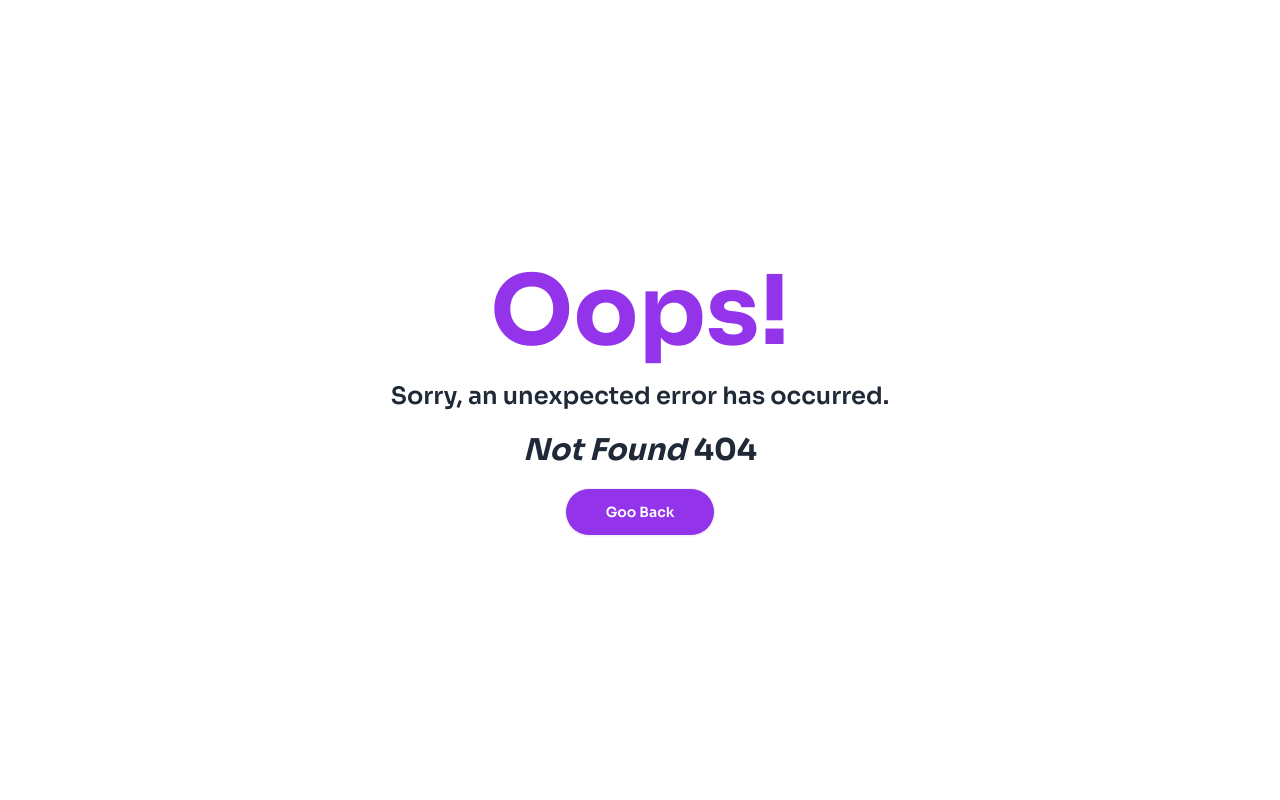
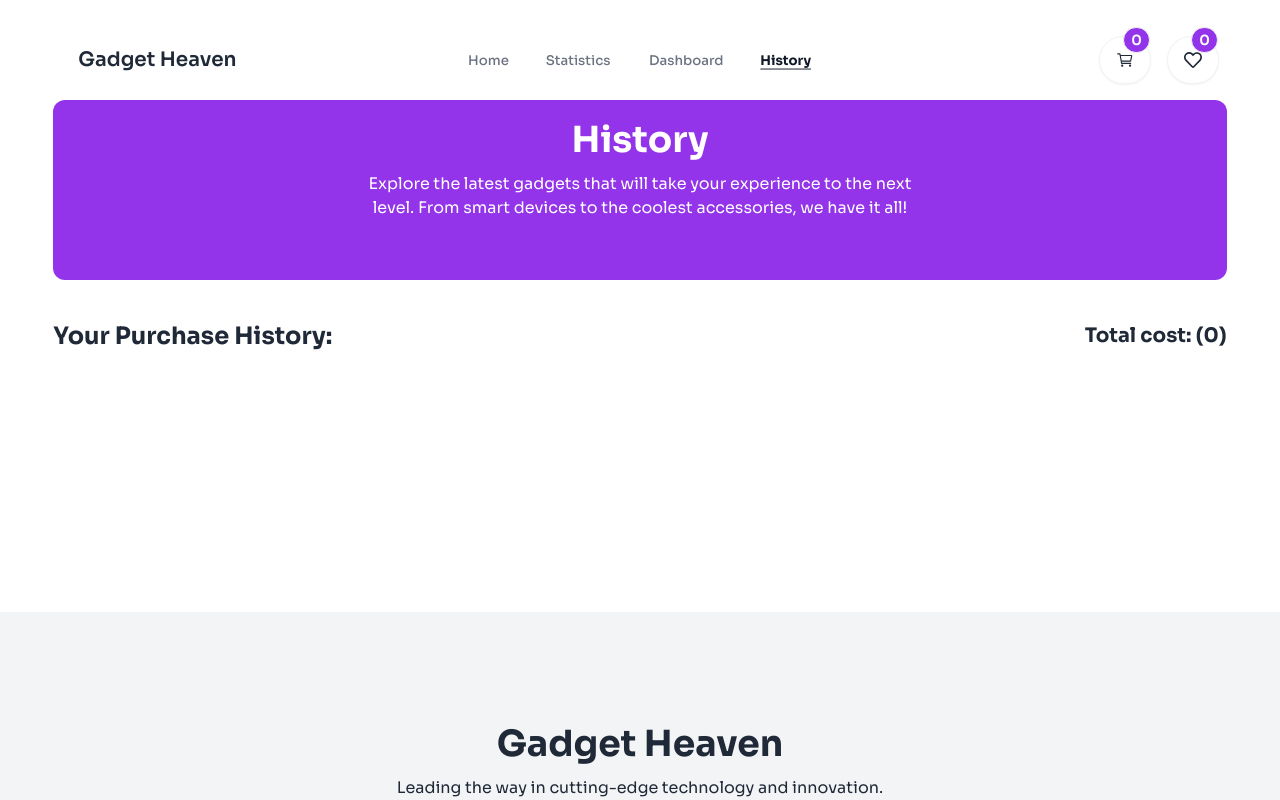
Before and after one commit to programming-hero-web-course-4/b10a8-gadget-heaven-muhammadranju, a React (Vite) app: page /history in a window 1280 px wide. Before the commit this address had no page. Shown: the top 800 px of the page. Built offline with nearby package versions, Linux system fonts and the light colour scheme.

Commit message:
feat: implemented purchase history and UI improvements

```diff
--- a/src/components/Carts/Carts.jsx
+++ b/src/components/Carts/Carts.jsx
@@ -11,7 +11,7 @@ const msgInfo = {
   pauseOnHover: true,
   draggable: true,
 };
-const Cart = ({ cart }) => {
+const Cart = ({ cart, isRemove = false }) => {
   const { cartArray, setCartArray } = useContext(ProductContext);
 
   const handelCartRemove = (id) => {
@@ -27,14 +27,14 @@ const Cart = ({ cart }) => {
   return (
     <div className="flex justify-between gap-5 bg-gray-100 p-5 mt-10 rounded-xl">
       <div className="flex gap-5">
-        <div className="w-52 h-28 ">
+        <div className="w-52 h-52 ">
           <img
             src={cart?.product_image}
             className="bg-gray-400 rounded-xl w-full h-full object-cover"
             alt=""
           />
         </div>
-        <div className="space-y-5">
+        <div className="space-y-3 flex justify-center flex-col">
           <h1 className="font-bold text-2xl">{cart?.product_title}</h1>
           <p>{cart?.description}</p>
           <span className="font-bold text-lg mt-5">
@@ -45,7 +45,7 @@ const Cart = ({ cart }) => {
 
       <button
         onClick={() => handelCartRemove(cart.product_id)}
-        className="cursor-pointer "
+        className={`cursor-pointer ${isRemove ? "hidden" : ""}`}
       >
         <FaDeleteLeft className="text-3xl text-red-500 mx-10  " />
       </button>
--- a/src/layout/Header/Header.jsx
+++ b/src/layout/Header/Header.jsx
@@ -8,7 +8,7 @@ const menuItems = [
   { name: "Home", url: "/" },
   { name: "Statistics", url: "/statistics" },
   { name: "Dashboard", url: "/dashboard" },
-  // { name: "Wishlist", url: "/wishlist" },
+  { name: "History", url: "/history" },
 ];
 
 const Header = () => {
--- a/src/layout/Header/Navbar.jsx
+++ b/src/layout/Header/Navbar.jsx
@@ -10,7 +10,7 @@ const menuItems = [
   { name: "Home", url: "/" },
   { name: "Statistics", url: "/statistics" },
   { name: "Dashboard", url: "/dashboard" },
-  //   { name: "Wishlist", url: "/wishlist" },
+  { name: "History", url: "/history" },
 ];
 
 const Navbar = () => {
--- a/src/layout/Root/MainRoot.jsx
+++ b/src/layout/Root/MainRoot.jsx
@@ -16,6 +16,7 @@ const MainRoot = () => {
 
   const [cartArray, setCartArray] = useState([]);
   const [wishlistArray, setWishlistArray] = useState([]);
+  const [historyArray, setHistoryArray] = useState([]);
 
   const handelAddToCart = (cartItem) => {
     setCartArray((prev) => [...prev, cartItem]);
@@ -55,6 +56,8 @@ const MainRoot = () => {
             cartArray,
             wishlistArray,
             setCartArray,
+            historyArray,
+            setHistoryArray,
           }}
         >
           <div className="min-h-[calc(100vh-288px)]">
--- a/src/pages/Dashboard/Dashboard.jsx
+++ b/src/pages/Dashboard/Dashboard.jsx
@@ -6,6 +6,7 @@ import { HiAdjustmentsVertical } from "react-icons/hi2";
 import WishlistCompo from "../../components/Carts/WishlistCompo";
 import { ProductContext } from "../../layout/Root/MainRoot";
 import { toast } from "react-toastify";
+import { useNavigate } from "react-router-dom";
 
 const msgInfo = {
   position: "top-center",
@@ -20,8 +21,15 @@ const Dashboard = () => {
   const [isCart, setIsCart] = useState(true);
   const [sortPrice, setSortPrice] = useState([]);
   const [totalPurchasePrice, setTotalPurchasePrice] = useState(0);
-  const { cartArray, wishlistArray, handelAddToCart, setCartArray } =
-    useContext(ProductContext);
+  const {
+    cartArray,
+    wishlistArray,
+    handelAddToCart,
+    setCartArray,
+    setHistoryArray,
+  } = useContext(ProductContext);
+
+  const navigate = useNavigate();
 
   const handelCartBtn = () => {
     setIsCart(true);
@@ -45,13 +53,16 @@ const Dashboard = () => {
     setCartArray([]);
     toast.success("Successfully Purchase your items ", msgInfo);
     document.getElementById("purchaseModel").showModal();
+    setHistoryArray((prev) => [...prev, ...cartArray]);
 
     setTotalPurchasePrice((prev) => prev + totalPrice);
   };
+
   useEffect(() => {
     document.title = "Dashboard | GadgetHeaven ";
   }, []);
   console.log(totalPrice);
+
   return (
     <div>
       <Header />
@@ -139,7 +150,10 @@ const Dashboard = () => {
             Total cost: ${totalPurchasePrice}.00
           </span>
           <form method="dialog" className="mt-5">
-            <button className="btn  rounded-full font-bold w-full">
+            <button
+              onClick={() => navigate("/")}
+              className="btn  rounded-full font-bold w-full"
+            >
               Close
             </button>
           </form>
--- /dev/null
+++ b/src/pages/History/History.jsx
@@ -0,0 +1,46 @@
+import { useContext, useEffect } from "react";
+import Heading from "../../components/Heading/Heading";
+import Header from "../../layout/Header/Header";
+import { ProductContext } from "../../layout/Root/MainRoot";
+import Carts from "../../components/Carts/Carts";
+import { HiAdjustmentsVertical } from "react-icons/hi2";
+
+const History = () => {
+  const { historyArray } = useContext(ProductContext);
+
+  console.log(historyArray);
+  useEffect(() => {
+    document.title = "History | GadgetHeaven ";
+  }, []);
+  return (
+    <>
+      <div>
+        <Header />
+        <div className="bg-purple-600 text-white py-5  rounded-xl">
+          <Heading
+            title={"History"}
+            p={
+              "Explore the latest gadgets that will take your experience to the next level. From smart devices to the coolest accessories, we have it all!"
+            }
+          />
+        </div>
+
+        <div className="flex justify-between items-center mt-10 ">
+          <h3 className="font-bold text-2xl">Your Purchase History:</h3>
+
+          <div className="space-x-3">
+            <span className="font-bold text-xl">
+              Total cost: ({historyArray.length})
+            </span>
+          </div>
+        </div>
+
+        {historyArray.map((cart) => (
+          <Carts cart={cart} key={cart.product_id} isRemove={true} />
+        ))}
+      </div>
+    </>
+  );
+};
+
+export default History;
--- a/src/pages/Product/Product.jsx
+++ b/src/pages/Product/Product.jsx
@@ -1,5 +1,5 @@
 /* eslint-disable react-hooks/rules-of-hooks */
-import { useContext, useEffect } from "react";
+import { useContext, useEffect, useState } from "react";
 import { useParams } from "react-router-dom";
 import { ProductContext } from "../../layout/Root/MainRoot";
 import Header from "../../layout/Header/Header";
@@ -12,6 +12,7 @@ import { FaRegHeart } from "react-icons/fa";
 const Product = () => {
   const { products, handelWishlist, handelAddToCart } =
     useContext(ProductContext);
+  const [isAdded, setIsAdded] = useState(false);
 
   const { productId } = useParams();
 
@@ -30,6 +31,12 @@ const Product = () => {
     availability,
     rating,
   } = findProduct;
+
+  const handelWishlistBtn = (findProduct) => {
+    handelWishlist(findProduct);
+    setIsAdded(true);
+    console.log("add");
+  };
 
   useEffect(() => {
     document.title = `${product_title} | GadgetHeaven`;
@@ -106,7 +113,8 @@ const Product = () => {
               Add to Cart <IoCartOutline className="text-xl" />
             </button>
             <button
-              onClick={() => handelWishlist(findProduct)}
+              onClick={() => handelWishlistBtn(findProduct)}
+              disabled={isAdded ? true : false}
               className="btn rounded-full text-lg bg-transparent border"
             >
               <FaRegHeart />
--- a/src/router/MainRouter.jsx
+++ b/src/router/MainRouter.jsx
@@ -8,6 +8,7 @@ import Wishlist from "../pages/Wishlist/Wishlist";
 import Statistics from "../pages/Statistics/Statistics";
 import CartPage from "../pages/Cart/CartPage";
 import ErrorPage from "../layout/Error/ErrorPage";
+import History from "../pages/History/History";
 
 const MainRouter = createBrowserRouter([
   {
@@ -51,6 +52,10 @@ const MainRouter = createBrowserRouter([
         path: "/wishlist",
         element: <Wishlist />,
       },
+      {
+        path: "/history",
+        element: <History />,
+      },
     ],
   },
 ]);
```
